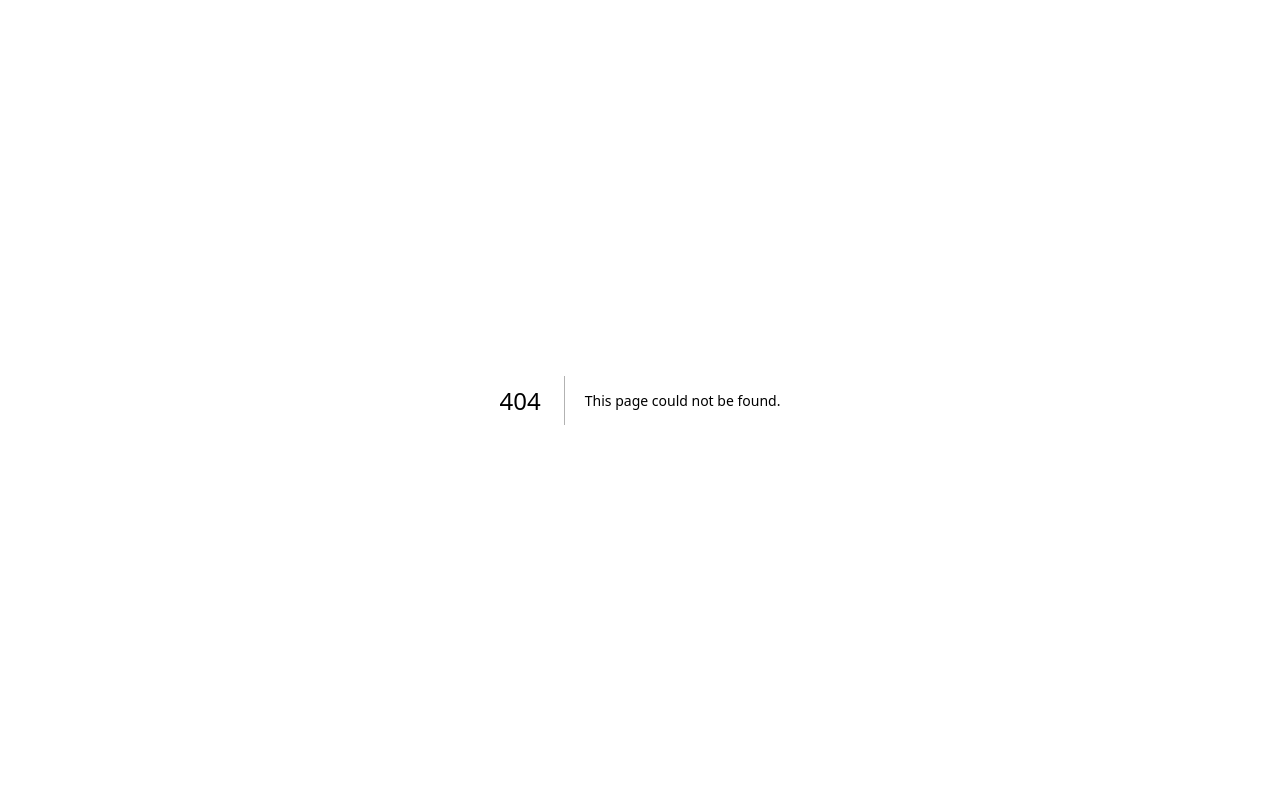
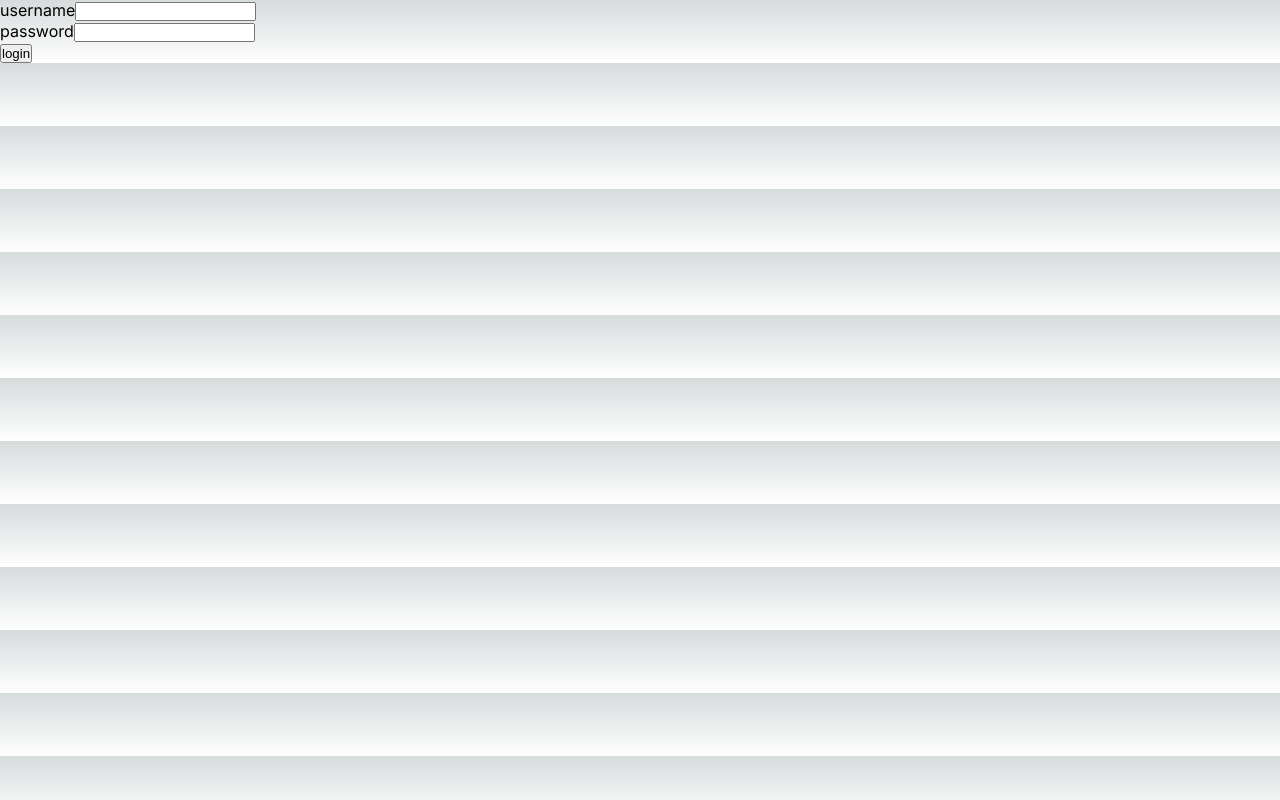
Before and after one commit to brianamos93/poster, a Next.js app: page /posts in a window 1280 px wide. Before the commit this address had no page. Built offline with nearby package versions, Linux system fonts and the light colour scheme.

Commit message:
Added services and page test file

```diff
--- a/package.json
+++ b/package.json
@@ -12,7 +12,7 @@
   "dependencies": {
     "eslint": "8.43.0",
     "eslint-config-next": "13.4.7",
-    "next": "13.4.7",
+    "next": "^13.5.6",
     "react": "18.2.0",
     "react-dom": "18.2.0"
   },
--- /dev/null
+++ b/src/app/posts/page.js
@@ -0,0 +1,93 @@
+"use client"
+import { useState } from "react"
+import { useEffect } from "react"
+
+import loginService from '../services/login'
+import noteService from '../services/note'
+
+export default function Posts() {
+	const [username, setUsername] = useState('')
+	const [password, setPassword] = useState('')
+	const [user, setUser] = useState(null)
+	const [errorMessage, setErrorMessage] = useState('')
+
+
+
+	useEffect(() => {
+		const loggedUserJSON = window.localStorage.getItem('loggedNoteappUser')
+		if (loggedUserJSON) {
+		  const user = JSON.parse(loggedUserJSON)
+		  setUser(user)
+		  noteService.setToken(user.token)
+		}
+	  }, [])
+
+	const handleLogin = async (event) => {
+		event.preventDefault()
+
+		try {
+			const user = await loginService.login({
+				username, password,
+			})
+			window.localStorage.setItem(
+				'loggedNoteappUser', JSON.stringify(user)
+			)
+			noteService.setToken(user.token)
+			setUser(user)
+			setUsername('')
+			setPassword('')
+		} catch (exception) {
+			setErrorMessage('Wrong credentials')
+			setTimeout(() => {
+				setErrorMessage(null)
+			}, 5000)
+		}
+	}
+
+	const loginForm = () => (
+		<form onSubmit={handleLogin}>
+			<div>
+				username
+				<input
+				type="text"
+				value={username}
+				name="Username"
+				onChange={({ target }) => setUsername(target.value)}
+				/>
+			</div>
+			<div>
+				password
+				<input
+				type="password"
+				value={password}
+				name="Password"
+				onChange={({ target }) => setPassword(target.value)}
+				/>
+			</div>
+			<button type="submit">login</button>
+		</form>
+	)
+
+	const noteForm = () => (
+		<form onSubmit={addNote}>
+			<input
+			value={newNote}
+			onChange={handleNoteChange}
+			/>
+			<button type="submit">save</button>
+		</form>
+	)
+	return (
+		<div>
+
+			{!user && loginForm()}
+    		{user && <div>
+      			<p>{user.name} logged in</p>
+         			{noteForm()}
+					</div>
+			}
+
+		</div>
+	)
+
+}
--- /dev/null
+++ b/src/app/services/login.js
@@ -0,0 +1,16 @@
+const login = async credentials => {
+  const response = await fetch('http://localhost:3001/api/login/', {
+  method: "POST",
+  headers: {
+      "Content-Type": "application/json",
+      Accept: "application/json",
+    },
+    body: JSON.stringify({
+      username: credentials.username,
+      password: credentials.password
+    })
+  })
+  return response.data
+}
+
+export default { login }
--- /dev/null
+++ b/src/app/services/note.js
@@ -0,0 +1,36 @@
+const baseUrl = 'http://localhost:3001/api/notes'
+
+let token = null
+const setToken = newToken => {
+  token = `Bearer ${newToken}`
+}
+
+const getAll = () => {
+  const request = fetch(baseUrl)
+  return request.then(response => response.data)
+}
+
+const create = async newObject => {
+  const response = await fetch(baseUrl,{
+	method: "POST",
+	headers: {
+		"Content-Type": "application/json",
+		"Authorization": token,
+	},
+  body: JSON.stringify(newObject)
+  })
+  return response.json()
+}
+
+const update = (id, newObject) => {
+  const request = fetch(`${ baseUrl }/${id}`, {
+    method: "PUT",
+    header: {
+      "Content-Type": "application/json",
+    },
+    body: JSON.stringify(newObject),
+  })
+  return request.then(response => response.json())
+}
+
+export default { getAll, create, update, setToken }
```
Also changed, not shown: 1 other file (tests, documents, lock files or other folders).
